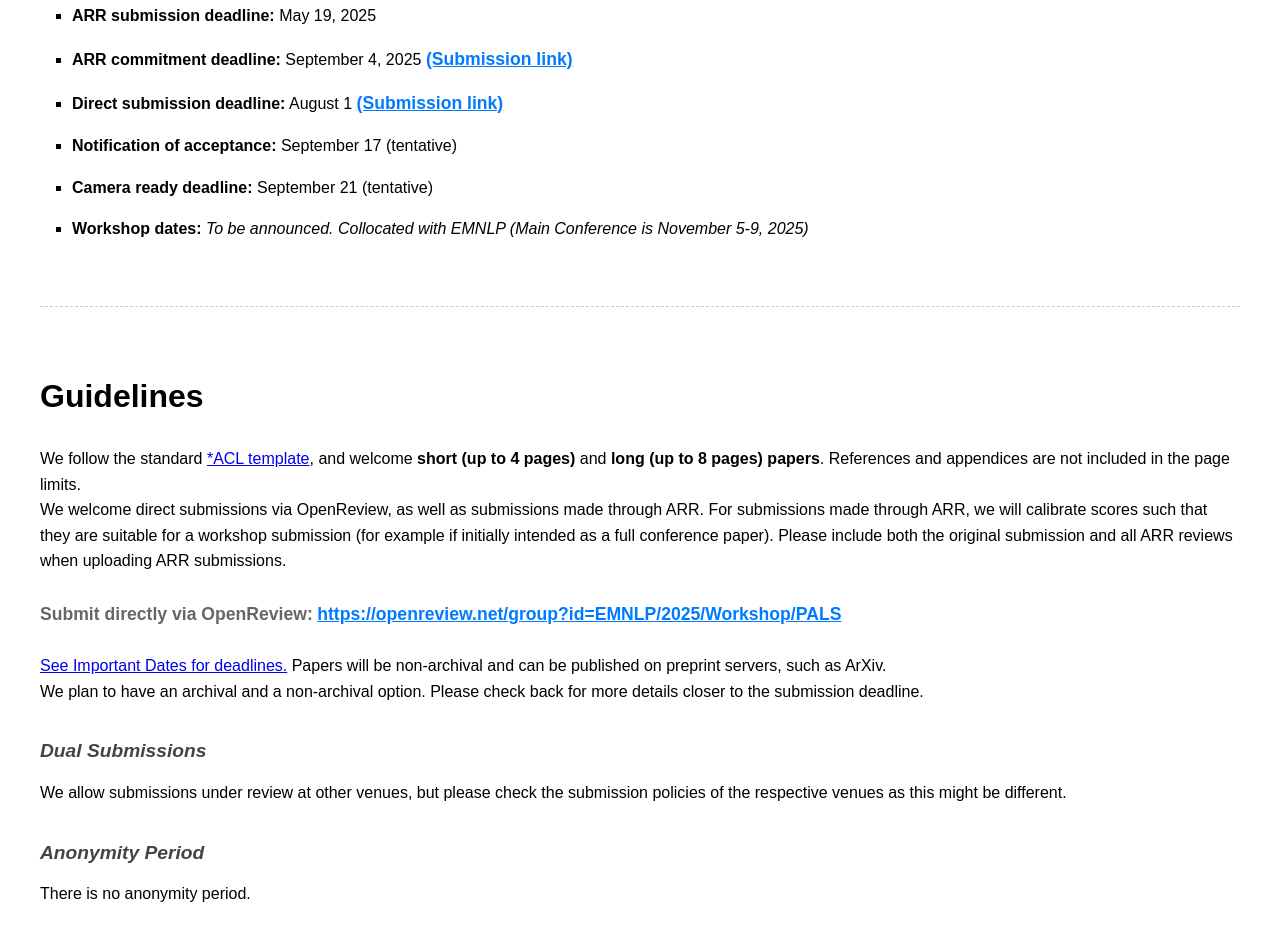
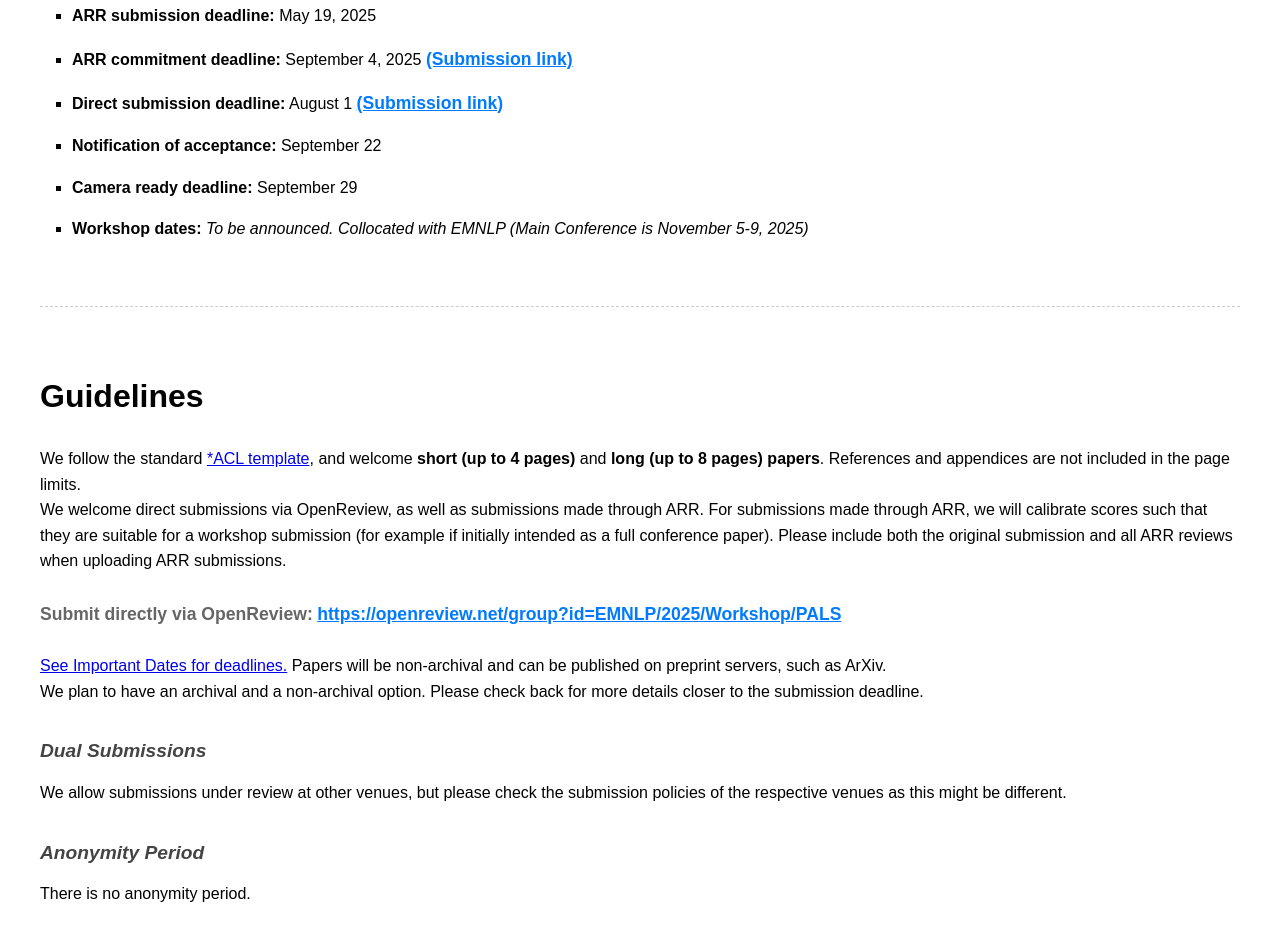
Before and after one commit to pals-nlp-workshop/pals-nlp-workshop.github.io, a plain HTML site: page index.html in a window 1280 px wide. Shown: the part 1510-2440 px from the top of the page. Drawn offline with Linux system fonts and the light colour scheme.

Commit message:
update notification & camera-ready dates

```diff
--- a/index.html
+++ b/index.html
@@ -58,8 +58,8 @@
                style="color: #007bff; font-weight: bold; font-size: 1.1em; text-decoration: underline;">
                 (Submission link)
             </a></li>
-            <li><span class="highlight">Notification of acceptance:</span> September 17 (tentative)</li>
-            <li><span class="highlight">Camera ready deadline:</span> September 21 (tentative)</li>
+            <li><span class="highlight">Notification of acceptance:</span> September 22</li>
+            <li><span class="highlight">Camera ready deadline:</span> September 29</li>
             <li><span class="highlight">Workshop dates:</span> <span class="emph">To be announced. Collocated with EMNLP (Main Conference is November 5-9, 2025)</span></li>
         </ul>
 
```
